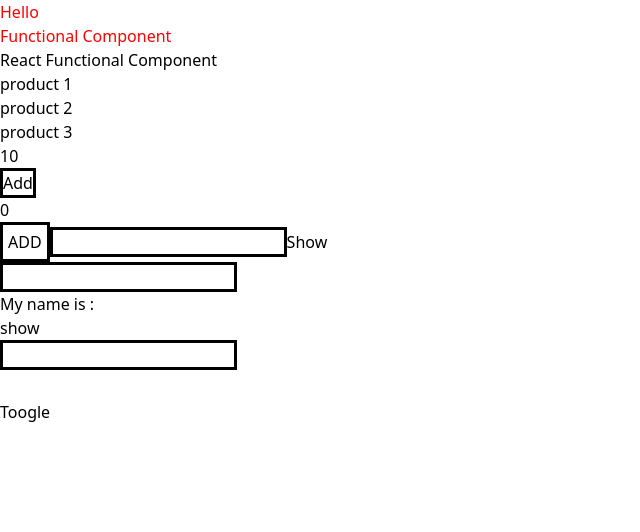
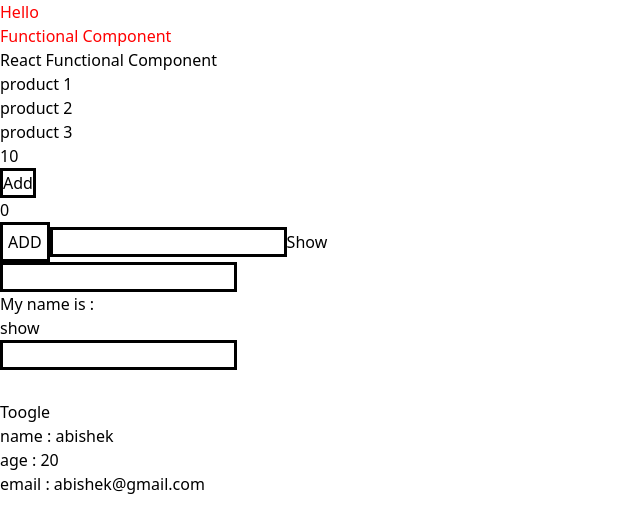
Before and after one commit to Abishek25112004/React-practice, a React (Vite) app in the folder Ep/vite-project/: page / in a window 1280 px wide. Shown: the top 532 px of the page, without its empty margins (0-640 px from the left). Built offline with nearby package versions, Linux system fonts and the light colour scheme.

Commit message:
learning Hook-UseContext

```diff
--- a/Ep/vite-project/src/App.jsx
+++ b/Ep/vite-project/src/App.jsx
@@ -1,19 +1,27 @@
-import { useState } from 'react'
+import { createContext, useState } from 'react'
 import reactLogo from './assets/react.svg'
 import viteLogo from '/vite.svg'
 import './App.css'
 import Functional from './Functional'
 
 
+ export let contextValue = createContext();
+
+function App() {
+
+  let obj = {
+       name : "abishek",
+       age : 20,
+       email : "abishek@gmail.com"
+  }
 
 
-function App() {
   return (
-    <div>
+    <contextValue.Provider value={{...obj}}>
        <h1 className='title'>Hello</h1>
        <Functional />
 
-       </div>
+       </contextValue.Provider>
   )
  }
 
--- /dev/null
+++ b/Ep/vite-project/src/Hook-UseContext.jsx
@@ -0,0 +1,21 @@
+import { contextValue } from "./App"
+import { useContext } from "react"
+
+function HookUseContext() {
+
+    let values = useContext(contextValue)
+
+  return (
+    <div>
+      <ul>
+        {Object.entries(values).map(([key,value],index)=>(
+            <li key={index}>
+                {key} : {value}
+            </li>
+        ))}
+      </ul>
+    </div>
+  )
+}
+
+export default HookUseContext
--- a/Ep/vite-project/src/Hook-UseMemo.jsx
+++ b/Ep/vite-project/src/Hook-UseMemo.jsx
@@ -1,4 +1,5 @@
-import React, { useState, useMemo ,useRef} from 'react'
+import  { useState, useMemo ,useRef} from 'react'
+import HookUseContext from './Hook-UseContext';
 
 function HookUseMemo() {
 
@@ -20,6 +21,7 @@ function HookUseMemo() {
       <input style={{border:"3px solid black"}} type="number"  ref={inputRef}/>
       <div  style={{ height:"30px" , width:"100%"} }>{input}</div>
       <button onClick={calculate} >Toogle</button>
+      <HookUseContext />
     </div>
   )
 }
```
